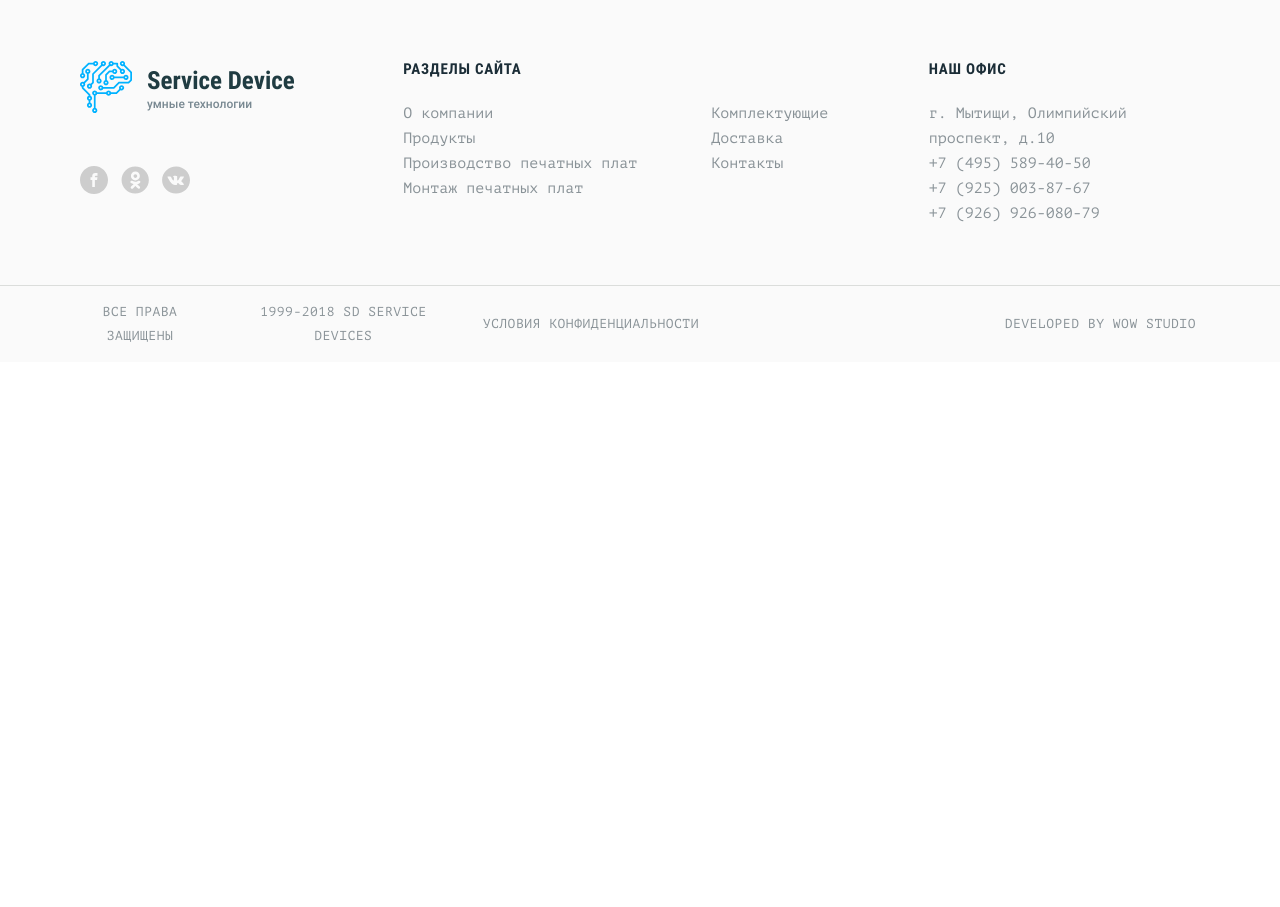
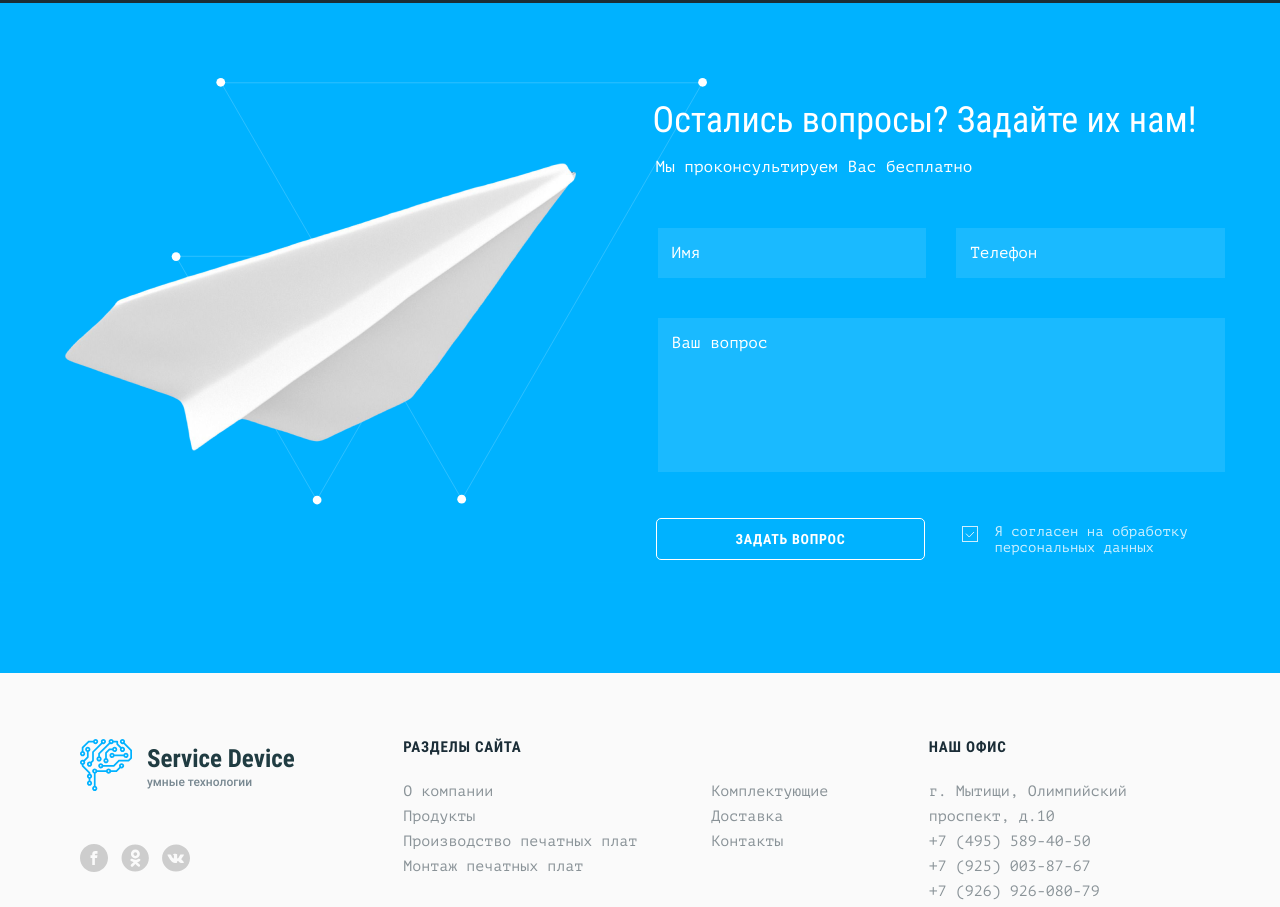
Before and after one commit to MrZerg1987/Smart-Device, a website built with webpack: page source/index.html in a window 1280 px wide. Shown: the part 3082-3989 px from the top of the page. Before the commit the page ends 3444 px from the top, so only its background shows below. Built offline with nearby package versions, Linux system fonts and the light colour scheme; files whose address does not match are found by name.

Commit message:
Вёрстка Формы обратной связи

```diff
--- a/source/index.html
+++ b/source/index.html
@@ -97,10 +97,10 @@
           <p class="main-screen__description">
             производство и монтаж, поставка комплектующих, блоков и модулей
           </p>
-          <a class="main-screen__link" href="#"
+          <a class="main-screen__link" href="#feedback"
             >Получить бесплатную консультацию</a
           >
-          <a class="main-screen__link-mobile" href="#"
+          <a class="main-screen__link-mobile" href="#feedback"
             >Бесплатная консультация</a
           >
         </div>
@@ -258,11 +258,68 @@
           </ul>
         </div>
       </section>
+      <section class="feedback" id="feedback">
+        <div class="container">
+          <div class="feedback__main-block">
+            <h2 class="feedback__title">Остались вопросы? Задайте их нам!</h2>
+            <p class="feedback__description">
+              Мы проконсультируем Вас бесплатно
+            </p>
+            <div class="form">
+              <form method="GET">
+                <div class="form__input-block">
+                  <label
+                    ><input type="text" name="name" placeholder="Имя"
+                  /></label>
+                  <label
+                    ><input type="text" name="phone" placeholder="Телефон"
+                  /></label>
+                </div>
+                <label>
+                  <textarea name="text" placeholder="Ваш вопрос"></textarea>
+                </label>
+                <div class="form__last-block">
+                  <div class="form__checkbox-block">
+                    <input
+                      class="visually-hidden"
+                      id="form__permission"
+                      type="checkbox"
+                      name="permission"
+                      value="agree"
+                      checked
+                    />
+                    <label for="form__permission" tabindex="0"
+                      >Я согласен на обработку персональных данных</label
+                    >
+                  </div>
+                  <button class="form__button-submit" type="submit">
+                    Задать вопрос
+                  </button>
+                </div>
+              </form>
+            </div>
+          </div>
+        </div>
+        <div class="feedback__picture">
+          <picture>
+            <!-- 1х: 511px; 2x: 1022px -->
+            <img
+              src="img/content/paper-airplane-@1x.png"
+              srcset="
+                img/content/paper-airplane-@1x.png 1x,
+                img/content/paper-airplane-@2x.png 2x
+              "
+              alt="Картинка с бумажным самолётиком"
+              width="511"
+              height="288"
+          /></picture>
+        </div>
+      </section>
     </main>
     <footer class="footer">
       <div class="footer__wrapper container">
         <section class="brief">
-          <h2 class="visually-hidden">Коротко о нашей компании</h2>
+          <h2 class="visually-hidden">Мы в социальных сетях</h2>
           <div class="brief__logo-wrapper">
             <span class="brief__logo"
               ><img
@@ -272,7 +329,7 @@
                 height="52"
             /></span>
             <div class="brief__slogan">
-              <h2 class="brief__slogan-title">Service Device</h2>
+              <h3 class="brief__slogan-title">Service Device</h3>
               <span class="brief__slogan-description">умные технологии</span>
             </div>
           </div>
--- a/source/sass/blocks/about.scss
+++ b/source/sass/blocks/about.scss
@@ -3,8 +3,8 @@
 
   display: flex;
   flex-direction: column;
-  padding-top: 49px;
-  padding-bottom: 110px;
+  padding-top: 52px;
+  padding-bottom: 112px;
   padding-left: 180px;
 
   @media (max-width: $tablet-width) {
@@ -23,7 +23,7 @@
   &::before {
     content: "";
     position: absolute;
-    top: 52px;
+    top: 54px;
     left: -30px;
 
     width: 220px;
@@ -155,4 +155,12 @@
   @media (max-width: $mobile-width) {
     margin-top: -12px;
   }
+
+  &:hover {
+    opacity: 0.7;
+  }
+
+  &:active {
+    opacity: 0.5;
+  }
 }
--- /dev/null
+++ b/source/sass/blocks/feedback.scss
@@ -0,0 +1,72 @@
+.feedback {
+  position: relative;
+
+  display: flex;
+  padding-top: 92px;
+  padding-bottom: 113px;
+
+  background-color: $color-blue;
+  background-image: url("../../img/svg/form-background.svg");
+  background-position: 0 -60px;
+  background-size: cover;
+
+  @media (max-width: $tablet-width) {
+    padding-top: 83px;
+
+    background-image: none;
+  }
+}
+
+.feedback__main-block {
+  z-index: 1;
+
+  width: 100%;
+  padding-left: 51.5%;
+
+  @media (max-width: $tablet-width) {
+    max-width: 590px;
+    margin: 0 auto;
+    padding-left: 0;
+  }
+}
+
+.feedback__title {
+  margin: 0;
+  margin-bottom: 10px;
+  margin-left: -5px;
+  padding: 0;
+
+  font-weight: 400;
+  font-size: 36px;
+  line-height: 51px;
+  font-family: $font-family--roboto-condensed;
+  color: $color-white;
+
+  @media (max-width: $tablet-width) {
+    font-size: 32px;
+    line-height: 45px;
+  }
+}
+
+.feedback__description {
+  margin: 0;
+  margin-bottom: 50px;
+  margin-left: -2px;
+  padding: 0;
+
+  font-weight: 400;
+  font-size: 16px;
+  line-height: 22px;
+  font-family: $font-family--pt-mono;
+  color: $color-white;
+}
+
+.feedback__picture {
+  position: absolute;
+  top: 160px;
+  right: 55%;
+
+  @media (max-width: $tablet-width) {
+    display: none;
+  }
+}
--- /dev/null
+++ b/source/sass/blocks/form.scss
@@ -0,0 +1,169 @@
+.form {
+  display: flex;
+  flex-direction: column;
+}
+
+.form__input-block {
+  display: grid;
+  width: 100%;
+  max-width: 570px;
+  margin-bottom: 40px;
+
+  grid-column-gap: 30px;
+  grid-template-columns: 1fr 1fr;
+
+  @media (max-width: $tablet-width) {
+    max-width: 100%;
+
+    grid-column-gap: 33px;
+  }
+}
+
+.form input {
+  width: 100%;
+  max-width: 270px;
+  padding: 14px;
+
+  font-weight: 400;
+  font-size: 16px;
+  line-height: 22px;
+  font-family: $font-family--pt-mono;
+  color: $color-white;
+
+  background-color: rgba($color-white, 0.1);
+  border: none;
+
+  &:hover {
+    outline: 1px solid $color-white;
+  }
+
+  &:focus {
+    outline: 2px solid $color-white;
+  }
+
+  &::placeholder {
+    font-weight: 400;
+    font-size: 16px;
+    line-height: 22px;
+    font-family: $font-family--pt-mono;
+    color: $color-white;
+  }
+}
+
+.form textarea {
+  width: 100%;
+  min-height: 154px;
+  margin-bottom: 42px;
+  padding: 14px;
+
+  font-weight: 400;
+  font-size: 16px;
+  line-height: 22px;
+  font-family: $font-family--pt-mono;
+  color: $color-white;
+
+  background-color: rgba($color-white, 0.1);
+  border: none;
+
+  resize: none;
+
+  &:hover {
+    outline: 1px solid $color-white;
+  }
+
+  &:focus {
+    outline: 2px solid $color-white;
+  }
+
+  &::placeholder {
+    font-weight: 400;
+    font-size: 16px;
+    line-height: 22px;
+    font-family: $font-family--pt-mono;
+    color: $color-white;
+  }
+}
+
+.form__last-block {
+  display: flex;
+  justify-content: space-between;
+  width: 100%;
+
+  label {
+    position: relative;
+
+    max-width: 230px;
+    margin-left: 20px;
+
+    font-weight: 400;
+    font-size: 14px;
+    line-height: 16px;
+    font-family: $font-family--pt-mono;
+    color: $color-white;
+
+    opacity: 0.8;
+  }
+}
+
+input[type="checkbox"] + label::before {
+  content: "";
+  position: absolute;
+  bottom: 18px;
+  left: -32px;
+
+  width: 16px;
+  height: 16px;
+
+  border: 1px solid $color-white;
+}
+
+input[type="checkbox"]:checked + label::after {
+  content: "";
+  position: absolute;
+  bottom: 23px;
+  left: -29px;
+
+  width: 9px;
+  height: 6px;
+
+  background-image: url("../../img/svg/check-mark.svg");
+}
+
+.form__checkbox-block {
+  display: flex;
+  order: 2;
+  width: 100%;
+  max-width: 270px;
+  padding-top: 6px;
+  padding-left: 11px;
+}
+
+.form__button-submit {
+  order: 1;
+  width: 100%;
+  max-width: 270px;
+  margin-right: 38px;
+  margin-left: -2px;
+  padding: 12px;
+
+  font-weight: 700;
+  font-size: 14px;
+  line-height: 16px;
+  font-family: $font-family--roboto-condensed;
+  color: $color-white;
+  text-transform: uppercase;
+  letter-spacing: 0.05em;
+
+  background-color: transparent;
+  border: 1px solid $color-white;
+  border-radius: 5px;
+  cursor: pointer;
+
+  &:hover {
+    border: 2px solid $color-white;
+  }
+
+  &:active {
+    opacity: 0.8;
+  }
+}
--- a/source/sass/blocks/services.scss
+++ b/source/sass/blocks/services.scss
@@ -105,7 +105,7 @@
 .services__link {
   display: flex;
   width: 100%;
-  padding: 53px 44px 507px 44px;
+  padding: 53px 44px 510px 44px;
 
   font-weight: 400;
   font-size: 20px;
--- a/source/sass/global/container.scss
+++ b/source/sass/global/container.scss
@@ -1,4 +1,5 @@
 .container {
+  width: 100%;
   max-width: 1230px;
   margin: 0 auto;
   padding: 0 30px;
--- a/source/sass/style.scss
+++ b/source/sass/style.scss
@@ -22,7 +22,9 @@
 @import "blocks/brief";
 @import "blocks/contacts";
 @import "blocks/copyright";
+@import "blocks/feedback";
 @import "blocks/footer";
+@import "blocks/form";
 @import "blocks/header";
 @import "blocks/intro";
 @import "blocks/main-content";
```
Also changed, not shown: build/css/style.css, build/css/style.min.css, build/img/svg/form-background.svg (added), build/index.html, source/img/svg/form-background.svg (added), source/img/svg/form-block.svg (deleted), 1 other file.
